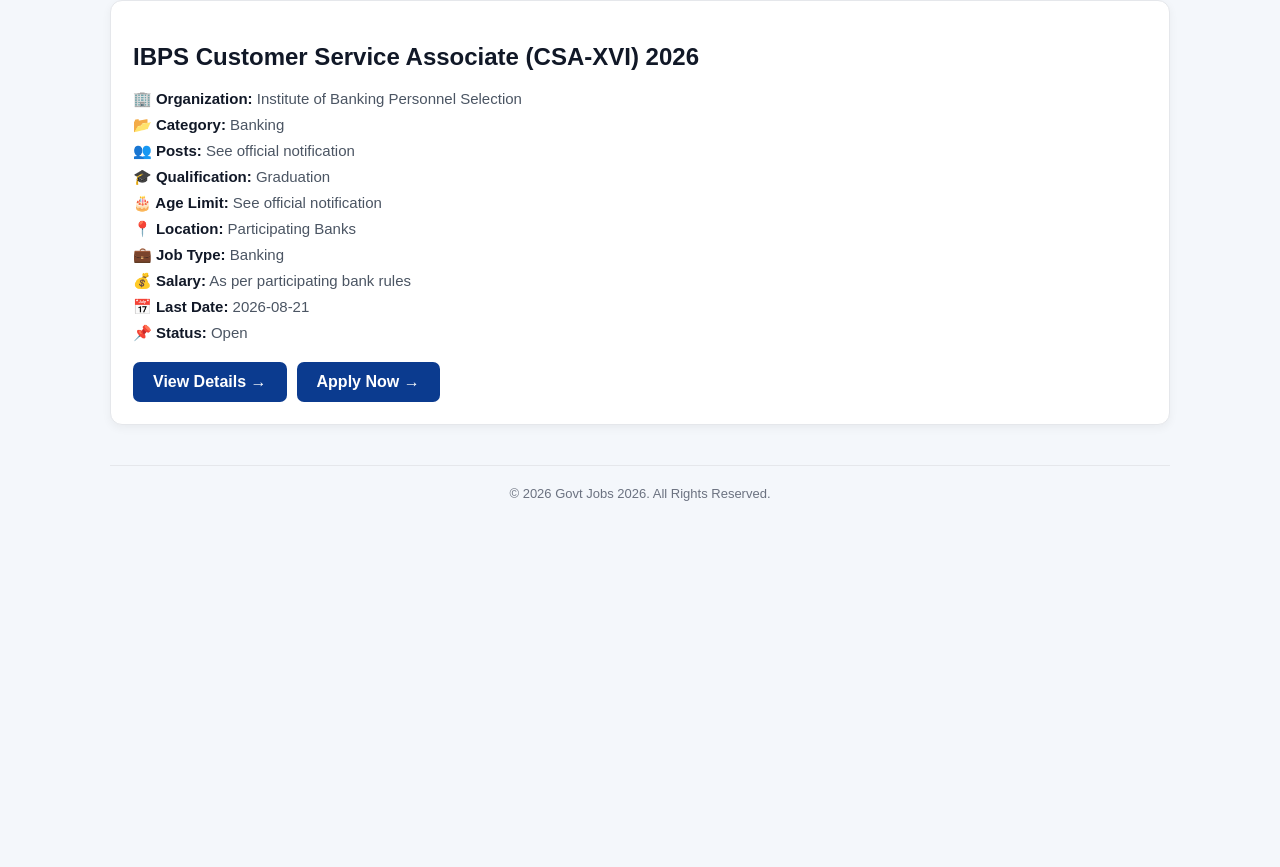
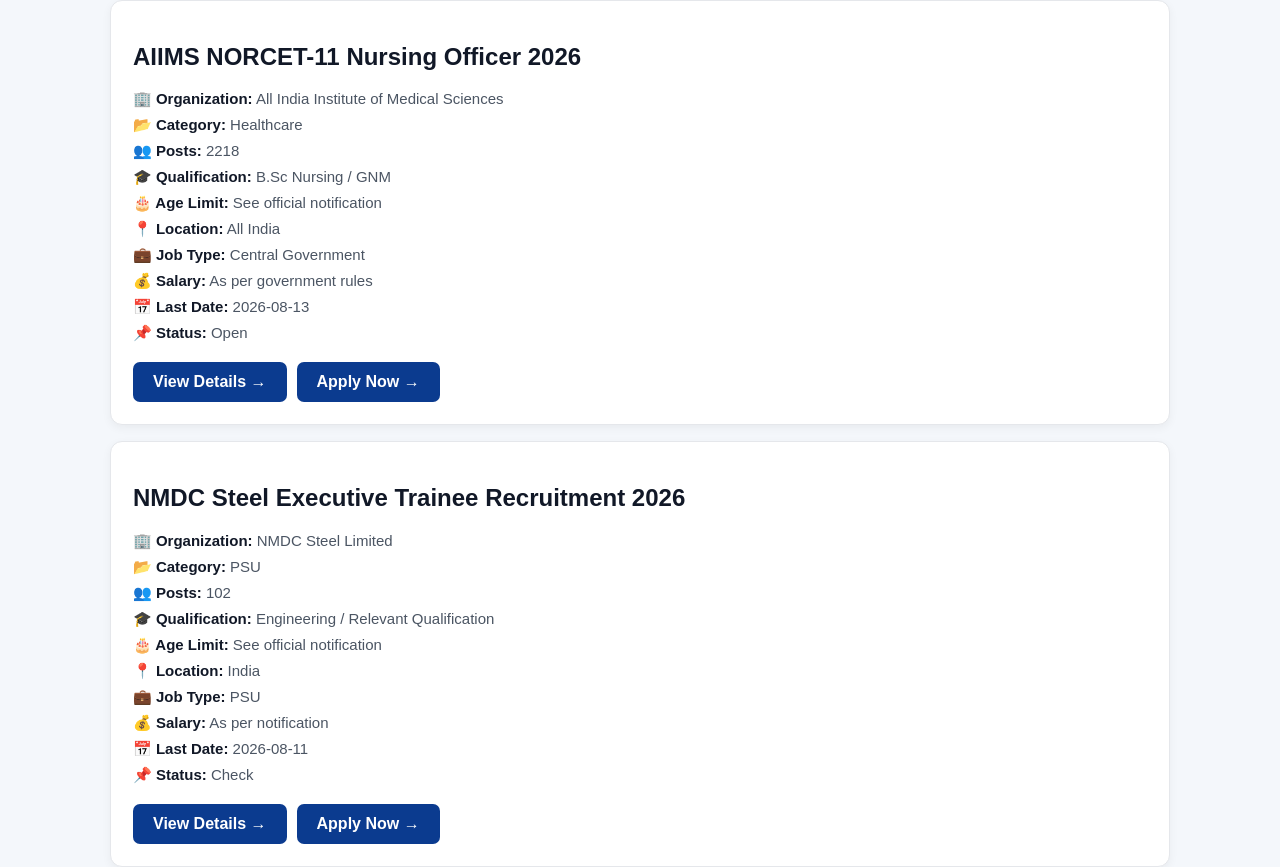
Before and after one commit to chglory8888-dev/govt-jobs-2026, a Next.js app: page / in a window 1280 px wide. Shown: the part 1163-2030 px from the top of the page. Before the commit the page ends 1714 px from the top, so only its background shows below. Built offline with nearby package versions, Linux system fonts and the light colour scheme.

Commit message:
Update jobs.js

```diff
--- a/data/jobs.js
+++ b/data/jobs.js
@@ -1,22 +1,6 @@
 export const jobs = [
   {
     id: 1,
-    title: "SSC CGL Recruitment 2026",
-    organization: "Staff Selection Commission",
-    category: "SSC",
-    posts: "See official notification",
-    qualification: "Graduation",
-    ageLimit: "See official notification",
-    location: "All India",
-    jobType: "Central Government",
-    salary: "As per official notification",
-    lastDate: "See official notification",
-    applyLink: "https://ssc.gov.in",
-    notificationLink: "https://ssc.gov.in",
-    status: "Check"
-  },
-  {
-    id: 2,
     title: "SBI Junior Associate (Customer Support & Sales) 2026",
     organization: "State Bank of India",
     category: "Banking",
@@ -27,24 +11,152 @@ export const jobs = [
     jobType: "Banking",
     salary: "As per SBI rules",
     lastDate: "2026-08-31",
-    applyLink: "https://sbi.co.in/web/careers/current-openings",
-    notificationLink: "https://sbi.co.in/web/careers/current-openings",
+    applyLink: "https://sbi.bank.in/web/careers/current-openings",
+    notificationLink: "https://sbi.bank.in/web/careers/current-openings",
+    status: "Open"
+  },
+  {
+    id: 2,
+    title: "SBI Junior Associate – Special Drive 2026",
+    organization: "State Bank of India",
+    category: "Banking",
+    posts: "See official notification",
+    qualification: "Graduation",
+    ageLimit: "See official notification",
+    location: "As per notification",
+    jobType: "Banking",
+    salary: "As per SBI rules",
+    lastDate: "2026-08-27",
+    applyLink: "https://sbi.bank.in/web/careers/current-openings",
+    notificationLink: "https://sbi.bank.in/web/careers/current-openings",
     status: "Open"
   },
   {
     id: 3,
-    title: "IBPS Customer Service Associate (CSA-XVI) 2026",
-    organization: "Institute of Banking Personnel Selection",
-    category: "Banking",
-    posts: "See official notification",
-    qualification: "Graduation",
+    title: "AIIMS NORCET-11 Nursing Officer 2026",
+    organization: "All India Institute of Medical Sciences",
+    category: "Healthcare",
+    posts: "2218",
+    qualification: "B.Sc Nursing / GNM",
     ageLimit: "See official notification",
-    location: "Participating Banks",
-    jobType: "Banking",
-    salary: "As per participating bank rules",
-    lastDate: "2026-08-21",
-    applyLink: "https://ibpsreg.ibps.in/csaxvijul26/",
-    notificationLink: "https://www.ibps.in/",
+    location: "All India",
+    jobType: "Central Government",
+    salary: "As per government rules",
+    lastDate: "2026-08-13",
+    applyLink: "https://aiimsexams.ac.in/",
+    notificationLink: "https://aiimsexams.ac.in/",
     status: "Open"
+  },
+  {
+    id: 4,
+    title: "NMDC Steel Executive Trainee Recruitment 2026",
+    organization: "NMDC Steel Limited",
+    category: "PSU",
+    posts: "102",
+    qualification: "Engineering / Relevant Qualification",
+    ageLimit: "See official notification",
+    location: "India",
+    jobType: "PSU",
+    salary: "As per notification",
+    lastDate: "2026-08-11",
+    applyLink: "https://www.nmdc.co.in/",
+    notificationLink: "https://www.nmdc.co.in/",
+    status: "Check"
+  },
+  {
+    id: 5,
+    title: "NGEL Manager Recruitment 2026",
+    organization: "NTPC Green Energy Limited",
+    category: "PSU",
+    posts: "34",
+    qualification: "B.E/B.Tech / CA / PG Diploma",
+    ageLimit: "See official notification",
+    location: "India",
+    jobType: "PSU",
+    salary: "As per notification",
+    lastDate: "2026-08-31",
+    applyLink: "https://www.ngel.in/",
+    notificationLink: "https://www.ngel.in/",
+    status: "Check"
+  },
+  {
+    id: 6,
+    title: "Income Tax Canteen Attendant Recruitment 2026",
+    organization: "Income Tax Department",
+    category: "Central Government",
+    posts: "7",
+    qualification: "10th Pass",
+    ageLimit: "See official notification",
+    location: "India",
+    jobType: "Central Government",
+    salary: "As per government rules",
+    lastDate: "2026-08-31",
+    applyLink: "https://incometax.gov.in/",
+    notificationLink: "https://incometax.gov.in/",
+    status: "Check"
+  },
+  {
+    id: 7,
+    title: "IREL Executive Recruitment 2026",
+    organization: "Indian Rare Earths Limited",
+    category: "PSU",
+    posts: "73",
+    qualification: "Relevant Degree / PG / Professional Qualification",
+    ageLimit: "See official notification",
+    location: "India",
+    jobType: "PSU",
+    salary: "As per notification",
+    lastDate: "2026-08-17",
+    applyLink: "https://www.irel.co.in/",
+    notificationLink: "https://www.irel.co.in/",
+    status: "Check"
+  },
+  {
+    id: 8,
+    title: "ASC Centre South Recruitment 2026",
+    organization: "Ministry of Defence",
+    category: "Defence",
+    posts: "62",
+    qualification: "See official notification",
+    ageLimit: "See official notification",
+    location: "Bangalore",
+    jobType: "Central Government",
+    salary: "As per government rules",
+    lastDate: "See official notification",
+    applyLink: "https://mod.gov.in/",
+    notificationLink: "https://mod.gov.in/",
+    status: "Check"
+  },
+  {
+    id: 9,
+    title: "East Coast Railway GDCE Recruitment 2026",
+    organization: "East Coast Railway",
+    category: "Railway",
+    posts: "1421",
+    qualification: "See official notification",
+    ageLimit: "See official notification",
+    location: "East Coast Railway",
+    jobType: "Railway",
+    salary: "As per Railway rules",
+    lastDate: "See official notification",
+    applyLink: "https://www.rrcbbs.gov.in/",
+    notificationLink: "https://www.rrcbbs.gov.in/",
+    status: "Check"
+  },
+  {
+    id: 10,
+    title: "SSC Stenographer Grade C & D 2026",
+    organization: "Staff Selection Commission",
+    category: "SSC",
+    posts: "See official vacancy details",
+    qualification: "12th Pass",
+    ageLimit: "See official notification",
+    location: "All India",
+    jobType: "Central Government",
+    salary: "As per SSC rules",
+    lastDate: "See official notification",
+    applyLink: "https://ssc.gov.in/",
+    notificationLink: "https://ssc.gov.in/",
+    status: "Check"
   }
 ];
```
